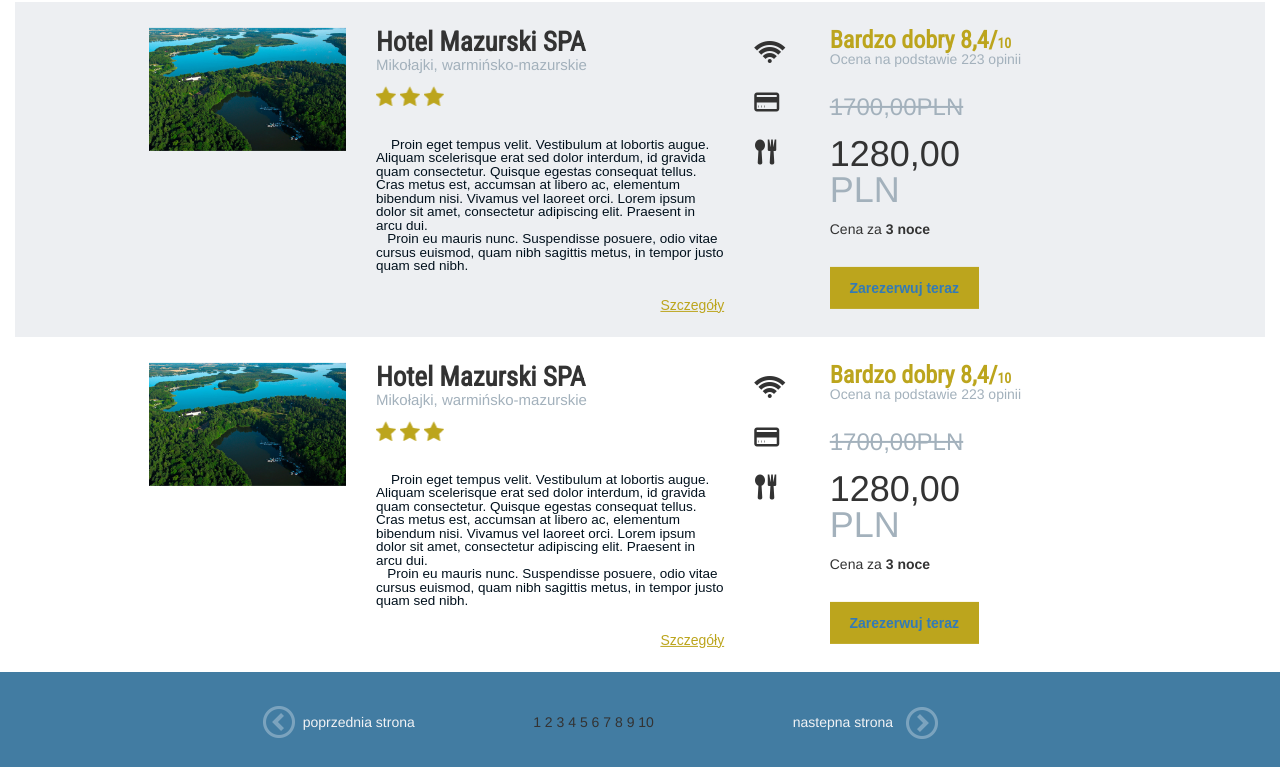
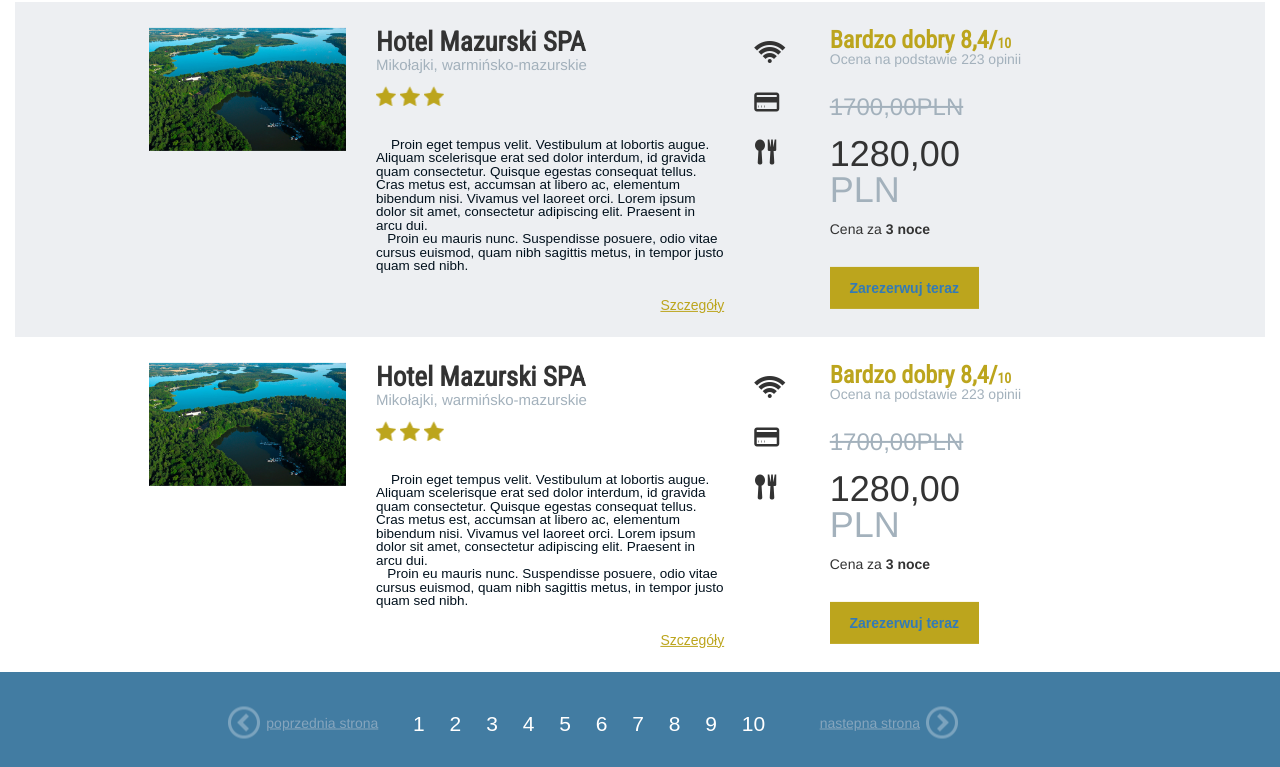
Before and after one commit to f0kuz-zz/EFIGENCE-CAMP, a website: page subpage.html in a window 1280 px wide. Shown: the part 1857-2624 px from the top of the page. Drawn offline with nearby package versions, Linux system fonts and the light colour scheme; files that its build step writes are made by us from their sources; files whose address does not match are found by name.

Commit message:
Create new pagination

```diff
--- a/public/css/style_subpage.css
+++ b/public/css/style_subpage.css
@@ -394,44 +394,88 @@ czy line-height przy którym łamanie do nowej linii ma duży padding */
 
 /* paginacja */
 
-.paginacja{
+.pagina-bar{
+	position: relative;
 	height: 101px;
-	line-height: 101px;
+	padding: 0;
 	background-color: #427ca2;
 }
 
-.pagin-a{
-
+.pagina-wrapper{
+	position: absolute;
+	top: 50%;
+	transform: translateY(-50%);
 }
 
-.pagin-a{
-	color: #f1f2f5;
+.pagina-ul-prev{
+	list-style: none;
+	padding: 0; /* PADDING WPŁYWA NA ŁAMANIE LINI ZDANIA - TU OKRESLONY NIE PRZENOSI DO NOWEJ LINII */
+	margin: 0;
 }
 
-.pagin-a:hover{
-	color: rgba(241,242,245,.3);
-}
-
-.paginacja-ul{
-	list-style: none;
-	margin: 0 auto;
-	text-align: center;
-}
-
-.paginacja-ul li{
+.pagina-ul-prev a{
 	display: inline-block;
-}
-
-.prev{
-	width: auto;
-	padding: 15px 0 15px 40px;
+	min-width: 180px;
+	height: 35px;
+	padding-left: 38px;
+	line-height: 35px;
+	color: #86a5bd;
+	text-decoration: underline;
+	font-size: .9333rem;
 	background: url(../images/pagin-prev.png) left center no-repeat;
 }
 
-.next{
-	width: 190px;
+.pagina-ul-prev a:hover{
+	color: #fff;
+	background: url(../images/pagin-prev-hover.png) left center no-repeat;
+}
+.pagina-ul{
+	display: table;
+	margin: 0;
+	padding: 0;
+	list-style: none;
+}
+
+/* Dlaczego słowo po spacji łamane
+jest do nowego wiersza -następna strona- */ /* Bo nie była nadany padding coćby na 0 */
+.pagina-ul li{
+	display: table-cell;
+	font-family: Arial, sans-serif;
+	font-size: 1.4rem;
+	color: #fff;
+	font-weight: 500;
+	padding: 7px 7px 7px 12px;
+	cursor: pointer;
+	vertical-align: middle;
+}
+
+.pagina-ul li:hover{
+	background-color: #bca51d;
+}
+
+
+.pagina-ul-next{
+	list-style: none;
+	padding: 0;
+	margin: 0;
+}
+
+.pagina-ul-next a{
+	display: inline-block;
+	min-width: 180px;
+	height: 35px;
+	padding-right: 38px;
+	line-height: 35px;
+	color: #86a5bd;
+	text-decoration: underline;
+	font-size: .9333rem;
 	background: url(../images/pagin-next.png) right center no-repeat;
-	display: inline-block;;
+}
+
+.pagina-ul-next a:hover{
+	color: #fff;
+	background: url(../images/pagin-next-hover.png) right center no-repeat;;
+}
 }
 
 /* FOOTER */
--- a/subpage.html
+++ b/subpage.html
@@ -283,21 +283,25 @@
 		</div>
 	</section>
 
-	<section class="col-sm-12 paginacja">
-		<div class="col-sm-8 col-sm-offset-2 text-center clearfix">
-			<span class="col-sm-3 text-center pull-left"><a class="pagin-a prev" href="#">poprzednia strona</a></span> <!-- id nadane bo specyficzność jest najlepsza dla prev -->
-			<ul class="col-sm-6 paginacja-ul">
-				<li>1</li>
-				<li>2</li>
-				<li>3</li>
-				<li>4</li>
-				<li>5</li>
-				<li>6</li>
-				<li>7</li>
-				<li>8</li>
-				<li>9</li>
-				<li>10</li>
-			<span class="col-sm-3 text-center pull-right"><a class="pagin-a next" href="#">nastepna strona</a></span>
+	<section id="pagin-down" class="col-sm-12 pagina-bar">
+		<div class="col-sm-10 col-sm-offset-2 pagina-wrapper">
+			<ul class="col-sm-2 pagina-ul-prev ">
+				<li><a href="#">poprzednia strona</a></li>
+			</ul>
+			<ul class="col-sm-3 pagina-ul text-center">
+				<li>1&nbsp</li>
+				<li>2&nbsp</li>
+				<li>3&nbsp</li>
+				<li>4&nbsp</li>
+				<li>5&nbsp</li>
+				<li>6&nbsp</li>
+				<li>7&nbsp</li>
+				<li>8&nbsp</li>
+				<li>9&nbsp</li>
+				<li>10&nbsp</li>
+			</ul>
+			<ul class="col-sm-2 pagina-ul-next text-right">
+				<li><a href="#">nastepna strona</a></li>
 			</ul>
 		</div>
 	</section>
```
